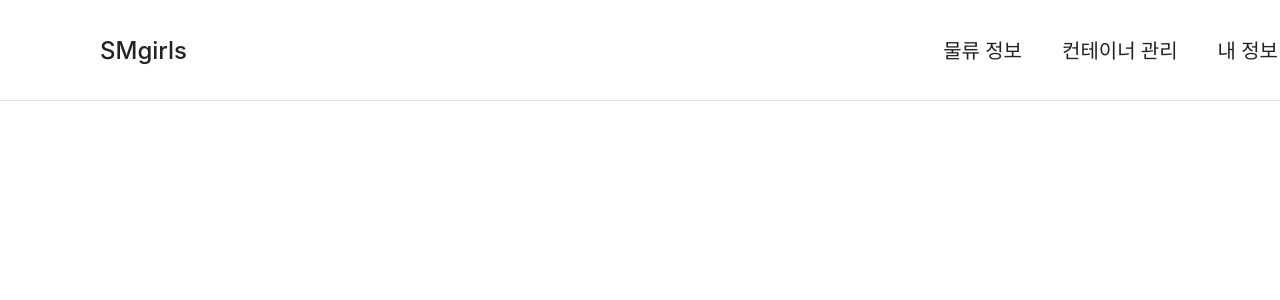
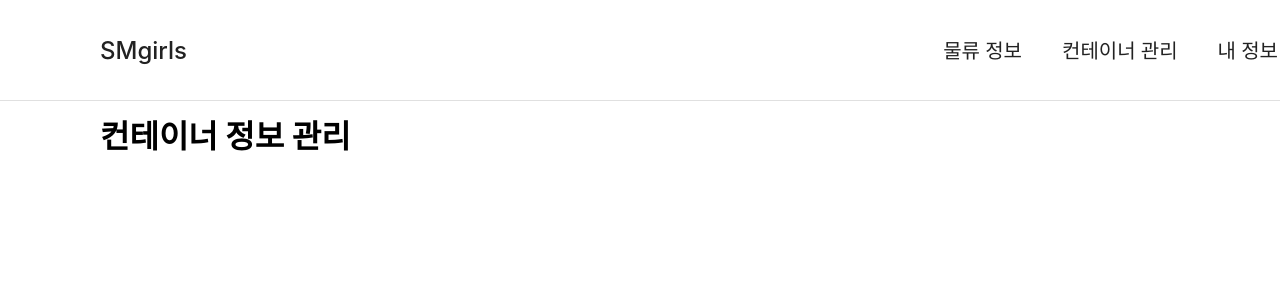
Before and after one commit to SmGirls/Simul-Web, a React (Create React App) app: page /container in a window 1280 px wide. Shown: the top 300 px of the page. Built offline with nearby package versions, Linux system fonts and the light colour scheme.

Commit message:
[FEAT] add initial container page

```diff
--- a/src/App.js
+++ b/src/App.js
@@ -7,6 +7,7 @@ import Item from './components/Item/Item'
 import ItemHeader from './pages/CsvDetail/ItemHeader'
 import ItemSelf from './components/ItemSelf/ItemSelf'
 import ItemCsvUpload from './components/ItemCsv/ItemCsvUpload'
+import ManageConatainer from './components/ManageContainer/ManageContainer';
 
 function App() {
   const tableData = [];
@@ -50,6 +51,7 @@ function App() {
           <Route path="/item-table" element={<Table columns={columns} data={tableData} />}></Route>
           <Route path="/item-self" element={<ItemSelf />}></Route>
           <Route path="/item-csv-upload" element={<ItemCsvUpload />}></Route>
+          <Route path="/container" element={<ManageConatainer />}></Route>
         </Routes>
       </BrowserRouter>
     </>
--- /dev/null
+++ b/src/components/ManageContainer/ManageContainer.js
@@ -0,0 +1,12 @@
+import React from 'react';
+
+function ManageConatainer() {
+
+    return (
+    <>
+        <h1 className="item-header-title"> 컨테이너 정보 관리 </h1>
+
+    </>
+    );
+}
+export default ManageConatainer
--- a/src/components/Menu/Menu.js
+++ b/src/components/Menu/Menu.js
@@ -17,12 +17,12 @@ const Menu = props => {
             </Link>
           </li>
           <li>
-            <Link className={props.active === '1' ? 'active' : ''} to="/qcoa/">
+            <Link className={props.active === '1' ? 'active' : ''} to="/container">
               컨테이너 관리
             </Link>
           </li>
           <li>
-            <Link className={props.active === '2' ? 'active' : ''} to="/market">
+            <Link className={props.active === '2' ? 'active' : ''} to="/mypage">
               내 정보
             </Link>
           </li>
```
Also changed, not shown: src/components/ManageContainer/ManageContainer.css (added).
